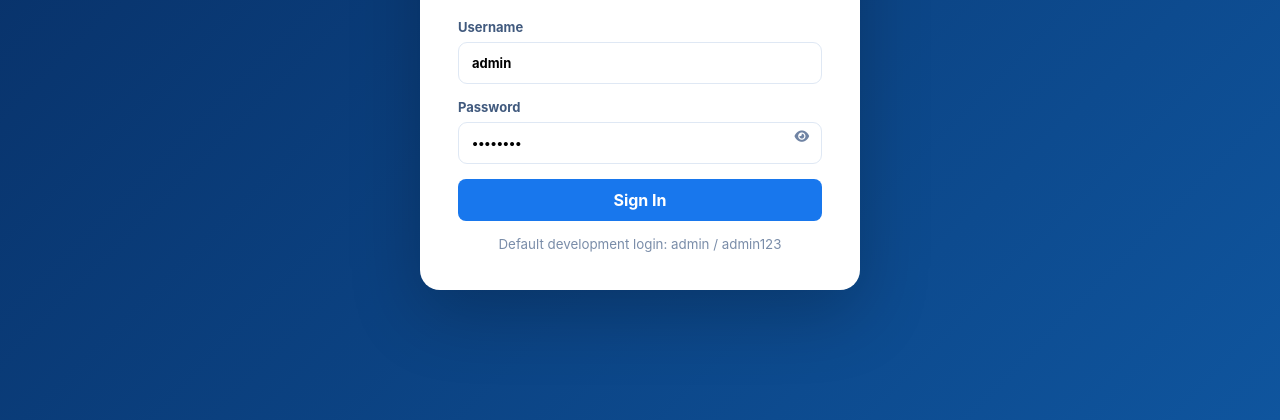
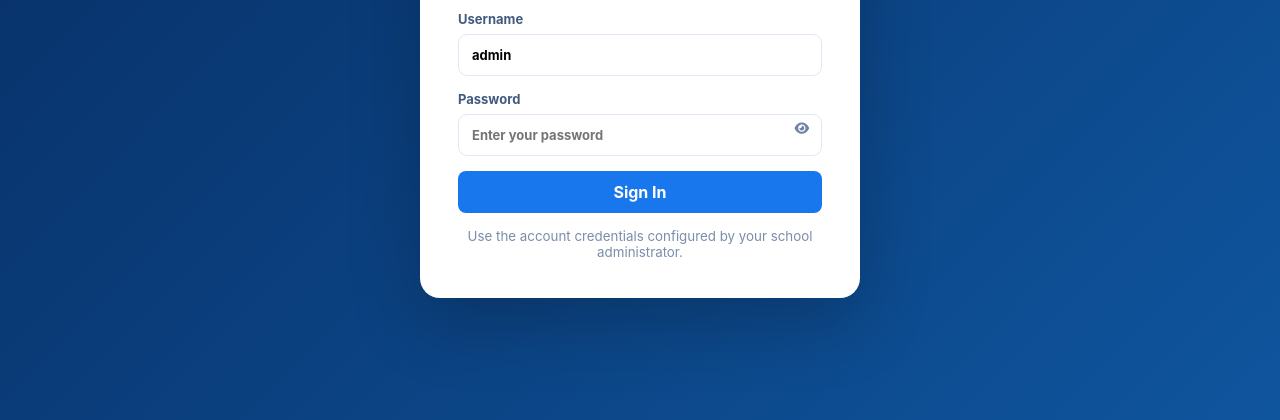
Before and after one commit to tareofficial1234-cyber/king-academy-student-registration-system, a website: page public/index.html in a window 1280 px wide. Shown: the part 380-800 px from the top of the page. Drawn offline with Linux system fonts and the light colour scheme; no server answers.

Commit message:
Remove insecure prefilled demo password from login page

```diff
--- a/public/index.html
+++ b/public/index.html
@@ -12,8 +12,8 @@
   <div class="login-card">
     <div class="brand-center"><div class="logo-mark"><i class="fa-solid fa-crown"></i><i class="fa-solid fa-book-open"></i></div><h1>KING ACADEMY SCHOOL</h1><p>Knowledge • Character • Future</p></div>
     <h2>Student Registration Management System</h2>
-    <form id="loginForm"><label>Username<input id="username" value="admin" required></label><label>Password<div class="password-wrap"><input id="password" type="password" value="admin123" required><button type="button" id="togglePass"><i class="fa-solid fa-eye"></i></button></div></label><button class="btn primary full" type="submit">Sign In</button></form>
-    <small>Default development login: admin / admin123</small>
+    <form id="loginForm"><label>Username<input id="username" value="admin" required></label><label>Password<div class="password-wrap"><input id="password" type="password" autocomplete="current-password" placeholder="Enter your password" required><button type="button" id="togglePass"><i class="fa-solid fa-eye"></i></button></div></label><button class="btn primary full" type="submit">Sign In</button></form>
+    <small>Use the account credentials configured by your school administrator.</small>
   </div>
 </section>
 <div id="app" class="app hidden">
```
